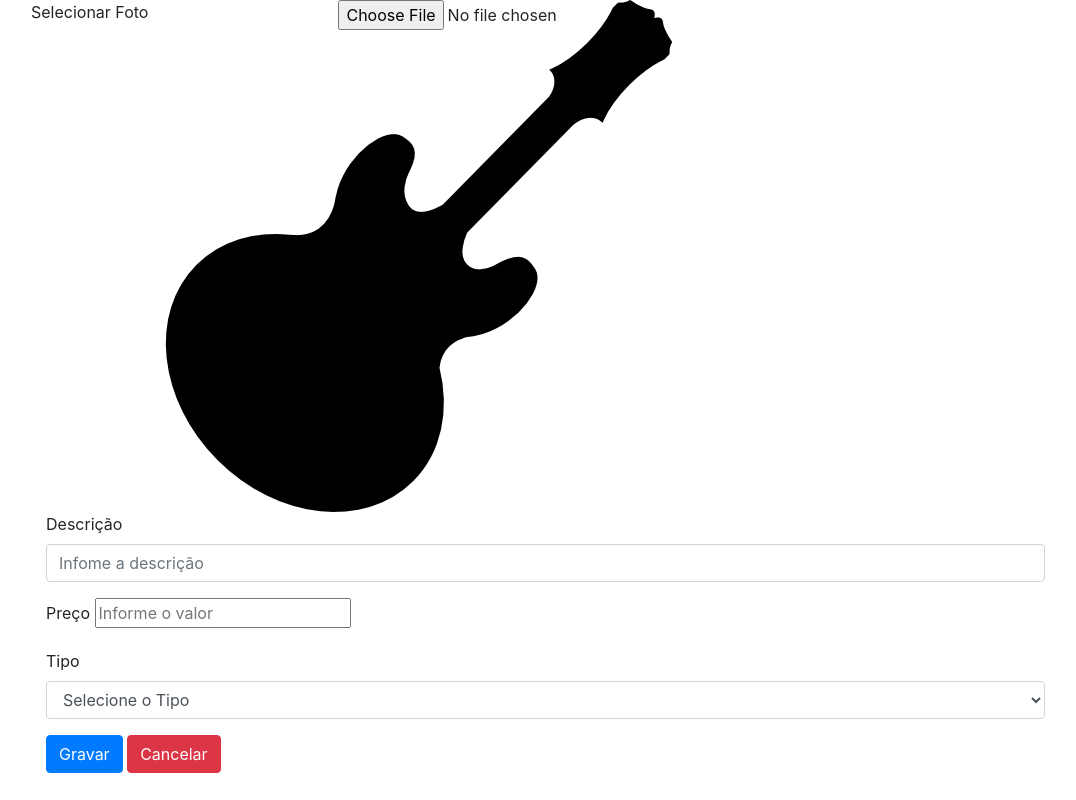
After one commit to julialuzs/musisom, a PHP site: page /cadastrar-form.php in a window 1280 px wide. The commit adds this page. Shown: the whole page, without its empty margins (39-1115 px from the left). Run offline with PHP 8.4, Linux system fonts and the light colour scheme.

Commit message:
Adicionando form de cadastro

```diff
--- /dev/null
+++ b/cadastrar-form.php
@@ -0,0 +1,58 @@
+
+<!DOCTYPE html>
+<html>
+<head>
+    <meta charset="utf-8">
+	<title>Cadastro de Cliente</title>
+	<link rel="stylesheet" type="text/css" href="css/bootstrap.min.css">
+	<link rel="stylesheet" type="text/css" href="css/custom.css">
+<body>
+	<div class='container'>
+		<fieldset>
+
+			<form action="action_cliente.php" method="post" id='form-contato' enctype='multipart/form-data'>
+				<div class="row">
+					<label for="nome">Selecionar Foto</label>
+			      	<div class="col-md-2">
+
+					<img src="imagens/guitarra.png" id="foto-cliente">
+
+				  	</div>
+				  	<input type="file" name="foto" id="foto" value="foto" >
+			  	</div>
+
+			    <div class="form-group">
+			      <label for="descricao">Descrição</label>
+			      <input type="text" class="form-control" id="descricao" name="descricao" placeholder="Infome a descrição">
+			      <span class='msg-erro msg-descricao'></span>
+			    </div>
+
+			    <div class="form-group">
+			      <label for="valor">Preço</label>
+			      <input type="valor" class="form-valor" id="valor" maxlength="12" name="valor" placeholder="Informe o valor">
+			      <span class='msg-erro msg-valor'></span>
+			    </div>
+
+			    <div class="form-group">
+			      <label for="tipo">Tipo</label>
+			      <select class="form-control" name="tipo" id="tipo">
+				    <option value="">Selecione o Tipo</option>
+				    <option value="cordofone">Cordofone</option>
+                    <option value="aerofone">Aerofone</option>
+                    <option value="idiofone">Idiofone</option>
+                    <option value="eletrofone">Eletrofone</option>
+				  </select>
+				  <span class='msg-erro msg-tipo'></span>
+			    </div>
+
+			    <input type="hidden" name="acao" value="incluir">
+			    <button type="submit" class="btn btn-primary" id='botao'>
+			      Gravar
+			    </button>
+			    <a href='index.php' class="btn btn-danger">Cancelar</a>
+			</form>
+		</fieldset>
+	</div>
+	<script type="text/javascript" src="js/custom.js"></script>
+</body>
+</html>
--- /dev/null
+++ b/css/custom.css
@@ -0,0 +1,12 @@
+.form-control {
+    width: 90% !important;
+}
+
+.form-inline {
+    justify-content: center;
+}
+
+.nav-item {
+    display: flex;
+    flex-direction: row;
+}
```
Also changed, not shown: index.php (+17 -13 lines), imagens/guitarra.png (added).
